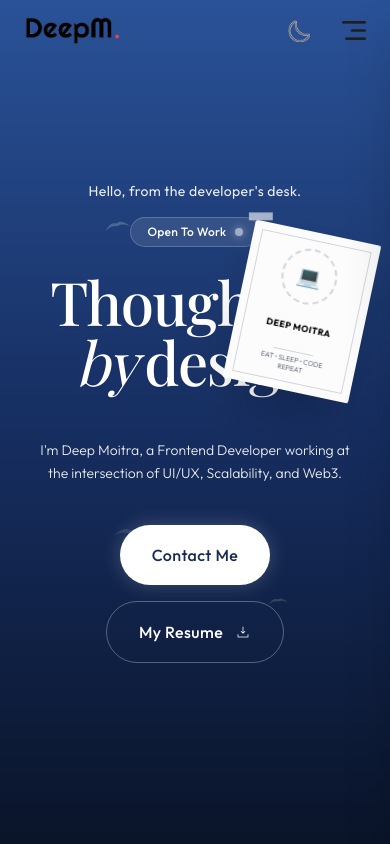
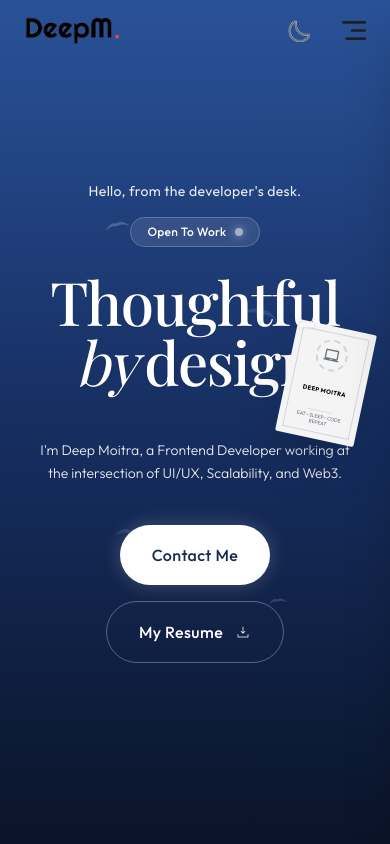
Before and after one commit to triggereddown/portfolio1, a Next.js app: page / in a window 390 px wide. Shown: the top 844 px of the page. Built offline with nearby package versions, Linux system fonts and the light colour scheme.

Commit message:
updated header

```diff
--- a/components/Header.jsx
+++ b/components/Header.jsx
@@ -99,7 +99,7 @@
 
 import { assets } from "@/assets/assets";
 import Image from "next/image";
-import React from "react";
+import React, { useState } from "react";
 import { motion } from "motion/react";
 
 const BirdSVG = ({ className }) => (
@@ -114,6 +114,8 @@ const BirdSVG = ({ className }) => (
 );
 
 const Header = ({ isDarkMode }) => {
+  const [isHovered, setIsHovered] = useState(false);
+
   return (
     <div className="relative min-h-screen w-full flex flex-col items-center justify-center overflow-hidden transition-colors duration-500 bg-gradient-to-b from-[#2A5298] via-[#162E61] to-[#0A1429] dark:from-[#0D1B2A] dark:via-[#08101A] dark:to-[#03060A] text-white">
 
@@ -184,23 +186,81 @@ const Header = ({ isDarkMode }) => {
           <motion.div
              initial={{ opacity: 0, rotate: -20, scale: 0.5 }}
              animate={{ opacity: 1, rotate: 12, scale: 1 }}
+             whileHover={{
+               scale: 1.1,
+               rotate: 0,
+               y: -15,
+             }}
+             onHoverStart={() => setIsHovered(true)}
+             onHoverEnd={() => setIsHovered(false)}
              transition={{ duration: 1.2, delay: 0.8, type: "spring", stiffness: 100, damping: 15 }}
-             className="absolute -right-2 sm:right-0 md:right-12 bottom-0 sm:-bottom-16 md:-bottom-24 w-32 sm:w-48 md:w-56 pointer-events-none z-30"
+             className="absolute -right-2 sm:right-0 md:right-12 -bottom-12 sm:-bottom-16 md:-bottom-24 w-20 sm:w-48 md:w-56 z-30 cursor-pointer"
           >
-            <div className="bg-[#fcfcfc] dark:bg-[#1A1A1A] p-2 sm:p-3 rounded-sm shadow-2xl transition-colors duration-500">
-              <div className="border border-gray-300 dark:border-gray-700 h-full w-full p-2 sm:p-4 text-black dark:text-white font-outfit flex flex-col items-center transition-colors duration-500">
+            <div className={`p-1.5 sm:p-3 rounded-sm shadow-2xl transition-all duration-500 relative overflow-hidden ${isHovered ? 'bg-[#050B14] shadow-[0_0_30px_rgba(0,255,255,0.6)]' : 'bg-[#f4f4f5] dark:bg-[#1A1A1A]'}`}>
+
+              {/* Jarvis Animation Overlay */}
+              {isHovered && (
+                <div className="absolute inset-0 flex items-center justify-center pointer-events-none z-10">
+                  <motion.div
+                    animate={{ rotate: 360 }}
+                    transition={{ duration: 3, repeat: Infinity, ease: "linear" }}
+                    className="absolute w-24 h-24 sm:w-36 sm:h-36 rounded-full border-2 border-transparent border-t-cyan-400 border-b-cyan-400 opacity-70"
+                  />
+                  <motion.div
+                    animate={{ rotate: -360 }}
+                    transition={{ duration: 4, repeat: Infinity, ease: "linear" }}
+                    className="absolute w-20 h-20 sm:w-32 sm:h-32 rounded-full border-[1px] border-dashed border-cyan-300 opacity-50"
+                  />
+                  <motion.div
+                    animate={{ scale: [1, 1.2, 1], opacity: [0.5, 1, 0.5] }}
+                    transition={{ duration: 2, repeat: Infinity, ease: "easeInOut" }}
+                    className="absolute w-12 h-12 sm:w-16 sm:h-16 rounded-full bg-cyan-500/20 blur-md"
+                  />
+                  {/* Scanline */}
+                  <motion.div
+                    animate={{ y: ['-100%', '100%'] }}
+                    transition={{ duration: 1.5, repeat: Infinity, ease: "linear" }}
+                    className="absolute top-0 left-0 w-full h-1 bg-cyan-400/50 shadow-[0_0_10px_rgba(0,255,255,1)]"
+                  />
+                  <div className="text-cyan-400 font-mono text-[6px] sm:text-[10px] absolute bottom-1 left-1 sm:bottom-2 sm:left-2 flex flex-col gap-0.5 sm:gap-1 opacity-80">
+                    <span>SYS.ON</span>
+                    <span>{'{'}AUTH: OK{'}'}</span>
+                  </div>
+                </div>
+              )}
+
+              <div className={`border h-full w-full p-1.5 sm:p-4 font-outfit flex flex-col items-center transition-colors duration-500 relative z-20 ${isHovered ? 'border-cyan-500/50 text-cyan-50' : 'border-gray-300 dark:border-gray-700 text-black dark:text-white'}`}>
                 {/* Simulated Doodle */}
-                <div className="w-14 h-14 sm:w-24 sm:h-24 border-2 border-dashed border-gray-300 dark:border-gray-600 rounded-full mb-2 flex items-center justify-center text-gray-400 dark:text-gray-500 transition-colors duration-500">
-                  <span className="text-xl sm:text-4xl">💻</span>
+                <div className={`w-8 h-8 sm:w-24 sm:h-24 border-2 rounded-full mb-1 sm:mb-2 flex items-center justify-center transition-all duration-500 bg-transparent overflow-hidden ${isHovered ? 'border-cyan-400 shadow-[0_0_15px_rgba(0,255,255,0.5)] text-cyan-300' : 'border-dashed border-gray-300 dark:border-gray-600 text-gray-500 dark:text-gray-400'}`}>
+                  <div className={`transition-all duration-500 w-4 h-4 sm:w-12 sm:h-12 flex items-center justify-center ${isHovered ? 'scale-110 drop-shadow-[0_0_10px_rgba(0,255,255,0.8)]' : ''}`}>
+                    {isHovered ? (
+                      <svg viewBox="0 0 24 24" fill="currentColor" className="w-full h-full">
+                        <path d="M20 9V7c0-1.1-.9-2-2-2h-3c0-1.66-1.34-3-3-3S9 3.34 9 5H6c-1.1 0-2 .9-2 2v2c-1.66 0-3 1.34-3 3s1.34 3 3 3v4c0 1.1.9 2 2 2h12c1.1 0 2-.9 2-2v-4c1.66 0 3-1.34 3-3s-1.34-3-3-3zm-2 10H6V7h12v12zm-9-6c-.83 0-1.5-.67-1.5-1.5S8.17 10 9 10s1.5.67 1.5 1.5S9.83 13 9 13zm7.5-1.5c0 .83-.67 1.5-1.5 1.5s-1.5-.67-1.5-1.5.67-1.5 1.5-1.5 1.5.67 1.5 1.5zM8 15h8v2H8v-2z"/>
+                      </svg>
+                    ) : (
+                      <svg viewBox="0 0 24 24" fill="currentColor" className="w-full h-full">
+                        <path d="M20 18c1.1 0 1.99-.9 1.99-2L22 5c0-1.1-.9-2-2-2H4c-1.1 0-2 .9-2 2v11c0 1.1.9 2 2 2H0c0 1.1.9 2 2 2h20c1.1 0 2-.9 2-2h-4zM4 5h16v11H4V5zm8 14c-.55 0-1-.45-1-1s.45-1 1-1 1 .45 1 1-.45 1-1 1z"/>
+                      </svg>
+                    )}
+                  </div>
                 </div>
-                <p className="font-bold text-[9px] sm:text-xs tracking-wider uppercase mb-1">Deep Moitra</p>
-                <div className="w-10 h-[1px] bg-gray-300 dark:bg-gray-600 my-1 transition-colors duration-500"></div>
-                <p className="text-gray-500 dark:text-gray-400 text-[7px] sm:text-[10px] text-center leading-tight transition-colors duration-500">
-                  EAT • SLEEP • CODE
-                  <br />REPEAT
+                <p className={`font-bold text-[6px] sm:text-xs tracking-wider uppercase mb-0.5 sm:mb-1 transition-colors ${isHovered ? 'text-cyan-300' : ''}`}>Deep Moitra</p>
+                <div className={`w-6 sm:w-10 h-[1px] my-0.5 sm:my-1 transition-colors duration-500 ${isHovered ? 'bg-cyan-500' : 'bg-gray-300 dark:bg-gray-600'}`}></div>
+                <p className={`text-[5px] sm:text-[10px] text-center leading-tight transition-colors duration-500 ${isHovered ? 'text-cyan-200' : 'text-gray-500 dark:text-gray-400'}`}>
+                  {isHovered ? (
+                    <>
+                      SYSTEM • ONLINE
+                      <br />READY
+                    </>
+                  ) : (
+                    <>
+                      EAT • SLEEP • CODE
+                      <br />REPEAT
+                    </>
+                  )}
                 </p>
                 {/* Tape detail */}
-                <div className="absolute -top-2 -left-2 sm:-top-3 sm:-left-3 w-6 sm:w-8 h-2 sm:h-3 bg-white/60 dark:bg-white/10 backdrop-blur-sm -rotate-12 shadow-sm border border-black/5 dark:border-white/5 transition-colors duration-500"></div>
+                <div className={`absolute -top-1.5 -left-1.5 sm:-top-3 sm:-left-3 w-4 sm:w-8 h-1.5 sm:h-3 -rotate-12 shadow-sm border transition-colors duration-500 z-30 ${isHovered ? 'bg-cyan-500/20 border-cyan-400/30' : 'bg-white/60 dark:bg-white/10 backdrop-blur-sm border-black/5 dark:border-white/5'}`}></div>
               </div>
             </div>
           </motion.div>
```
